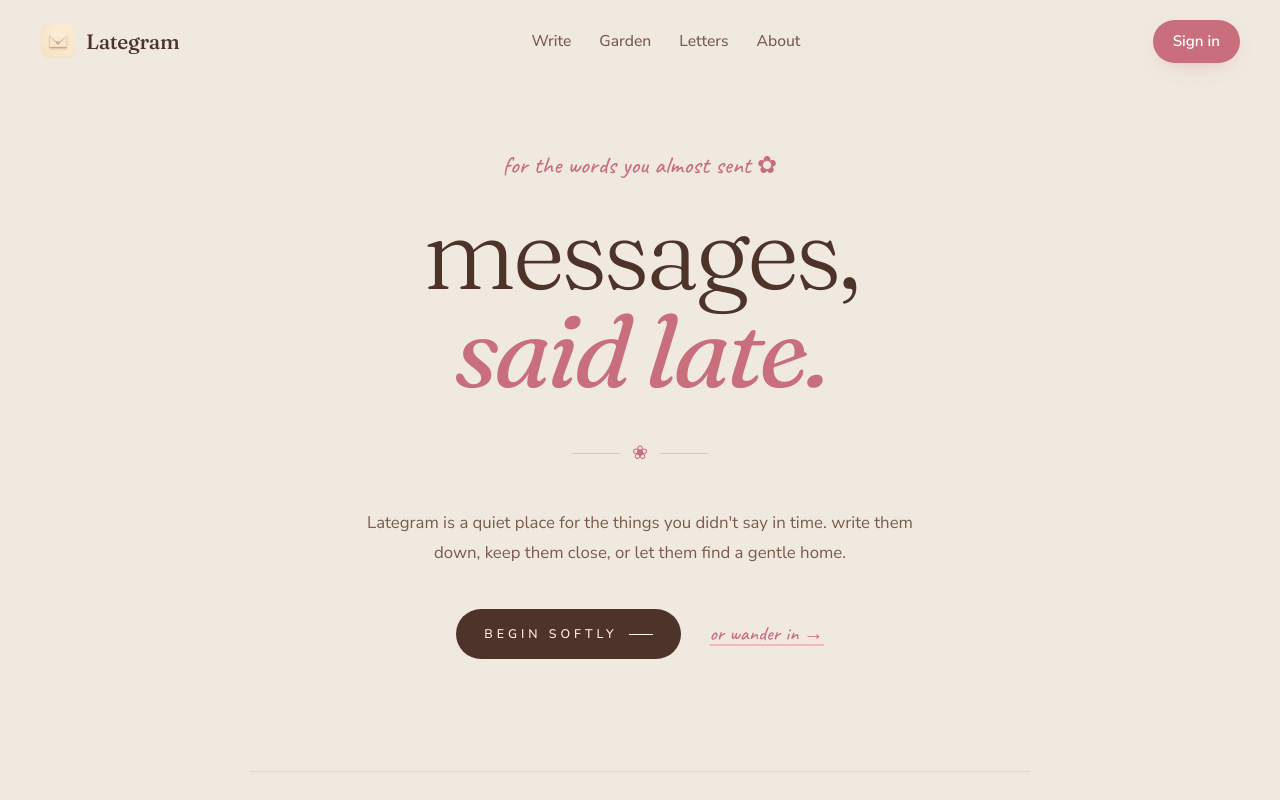
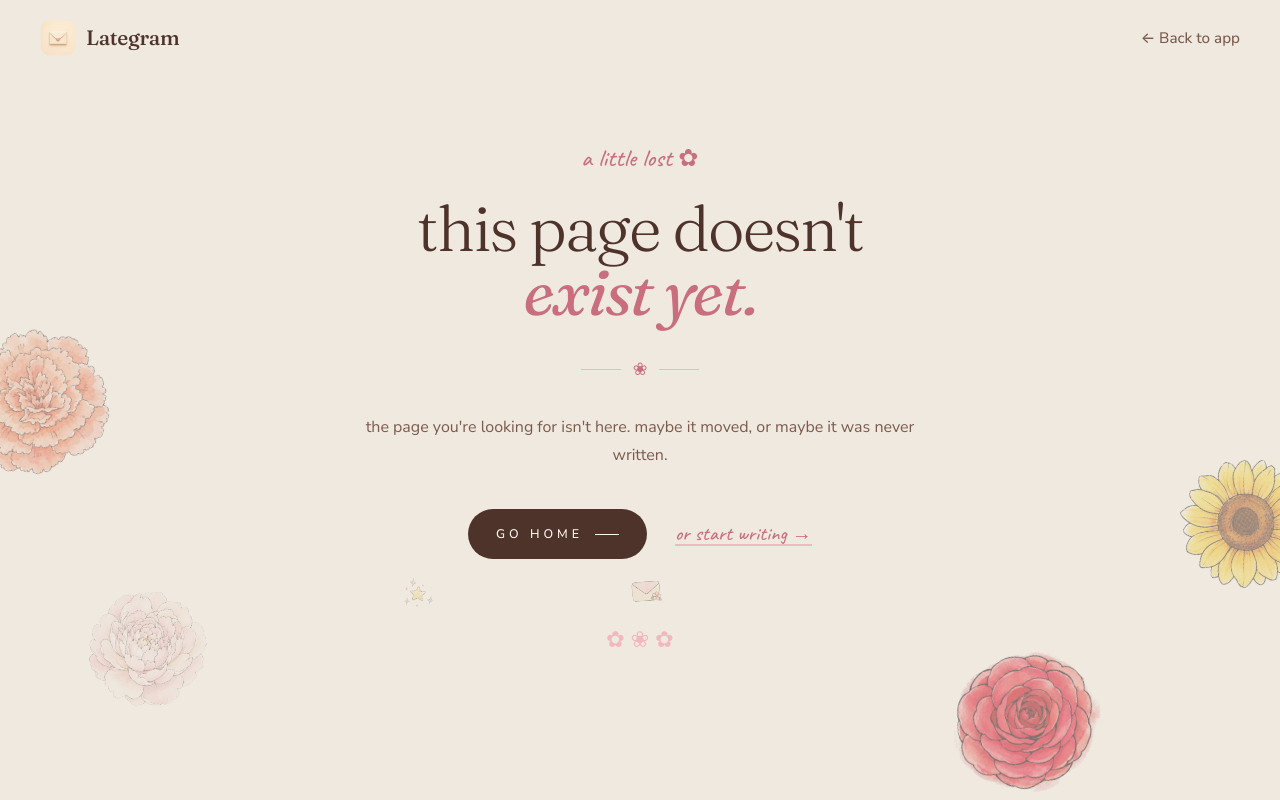
Before and after one commit to rudrasatani13/latergram, a React (Vite) app: page /404 in a window 1280 px wide. Shown: the top 800 px of the page. Built offline with nearby package versions, Linux system fonts and the light colour scheme.

Commit message:
feat: implement React Router v7 navigation and add NotFoundPage

```diff
--- a/package.json
+++ b/package.json
@@ -36,8 +36,8 @@
     "@radix-ui/react-slot": "1.1.2",
     "@radix-ui/react-switch": "1.1.3",
     "@radix-ui/react-tabs": "1.1.3",
+    "@radix-ui/react-toggle": "1.1.2",
     "@radix-ui/react-toggle-group": "1.1.2",
-    "@radix-ui/react-toggle": "1.1.2",
     "@radix-ui/react-tooltip": "1.1.8",
     "canvas-confetti": "1.9.4",
     "class-variance-authority": "0.7.1",
@@ -66,6 +66,8 @@
   },
   "devDependencies": {
     "@tailwindcss/vite": "4.1.12",
+    "@types/react": "^19.2.14",
+    "@types/react-dom": "^19.2.3",
     "@vitejs/plugin-react": "4.7.0",
     "tailwindcss": "4.1.12",
     "vite": "6.3.5"
--- a/src/app/App.tsx
+++ b/src/app/App.tsx
@@ -1,28 +1,31 @@
-import { useState } from "react";
+import { Routes, Route, Navigate, useLocation } from "react-router";
 import { AnimatePresence, motion } from "motion/react";
 import { LandingPage } from "./pages/LandingPage";
 import { AuthPage } from "./pages/AuthPage";
 import { HomePage } from "./pages/HomePage";
-
-type Page = "landing" | "auth" | "home";
+import { NotFoundPage } from "./pages/NotFoundPage";
 
 const easeSoft = [0.22, 1, 0.36, 1] as const;
 
 export default function App() {
-  const [page, setPage] = useState<Page>("landing");
+  const location = useLocation();
 
   return (
     <AnimatePresence mode="wait" initial={false}>
       <motion.div
-        key={page}
+        key={location.pathname}
         initial={{ opacity: 0, y: 8 }}
         animate={{ opacity: 1, y: 0 }}
         exit={{ opacity: 0, y: -8 }}
         transition={{ duration: 0.55, ease: easeSoft }}
       >
-        {page === "auth" && <AuthPage onNavigate={setPage} />}
-        {page === "home" && <HomePage onNavigate={setPage} />}
-        {page === "landing" && <LandingPage onNavigate={setPage} />}
+        <Routes location={location}>
+          <Route path="/" element={<LandingPage />} />
+          <Route path="/auth" element={<AuthPage />} />
+          <Route path="/app" element={<HomePage />} />
+          <Route path="/404" element={<NotFoundPage />} />
+          <Route path="*" element={<Navigate to="/404" replace />} />
+        </Routes>
       </motion.div>
     </AnimatePresence>
   );
--- a/src/app/components/Header.tsx
+++ b/src/app/components/Header.tsx
@@ -1,20 +1,20 @@
 import { motion } from "motion/react";
+import { useNavigate } from "react-router";
 import { Logo } from "./Logo";
 
 interface HeaderProps {
   current: "landing" | "auth" | "home";
-  onNavigate: (page: "landing" | "auth" | "home") => void;
   variant?: "full" | "minimal";
 }
 
 const easeSoft = [0.22, 1, 0.36, 1] as const;
 
-export function Header({ current, onNavigate, variant = "full" }: HeaderProps) {
+export function Header({ current, variant = "full" }: HeaderProps) {
+  const navigate = useNavigate();
+
   const links = [
-    { label: "Write", target: "home" as const },
-    { label: "Garden", target: "landing" as const },
-    { label: "Letters", target: "landing" as const },
-    { label: "About", target: "landing" as const },
+    { label: "Write", path: "/app" },
+    { label: "About", path: "/" },
   ];
 
   return (
@@ -25,7 +25,7 @@ export function Header({ current, onNavigate, variant = "full" }: HeaderProps) {
       className="px-6 md:px-10 py-5 relative z-20"
     >
       <div className="max-w-[1200px] mx-auto flex items-center justify-between gap-4">
-        <button onClick={() => onNavigate("landing")} className="flex items-center">
+        <button onClick={() => navigate("/")} className="flex items-center">
           <Logo />
         </button>
 
@@ -35,7 +35,7 @@ export function Header({ current, onNavigate, variant = "full" }: HeaderProps) {
               {links.map((l) => (
                 <button
                   key={l.label}
-                  onClick={() => onNavigate(l.target)}
+                  onClick={() => navigate(l.path)}
                   className="text-[var(--lg-cocoa)] hover:text-[var(--lg-rose)] transition-colors duration-300"
                   style={{ fontSize: "0.98rem", fontWeight: 500 }}
                 >
@@ -44,7 +44,7 @@ export function Header({ current, onNavigate, variant = "full" }: HeaderProps) {
               ))}
             </nav>
             <button
-              onClick={() => onNavigate("auth")}
+              onClick={() => navigate("/auth")}
               className={`px-5 py-2.5 rounded-full bg-[var(--lg-rose)] text-white hover:bg-[var(--lg-focus-rose)] transition-colors duration-300 shadow-[0_8px_22px_-12px_rgba(200,110,124,0.5)] ${
                 current === "auth" ? "ring-2 ring-[var(--lg-rose-soft)]/60" : ""
               }`}
@@ -55,7 +55,7 @@ export function Header({ current, onNavigate, variant = "full" }: HeaderProps) {
           </>
         ) : (
           <button
-            onClick={() => onNavigate("home")}
+            onClick={() => navigate("/app")}
             className="text-[var(--lg-cocoa)] hover:text-[var(--lg-rose)] transition-colors duration-300"
             style={{ fontSize: "0.95rem", fontWeight: 500 }}
           >
--- a/src/app/pages/HomePage.tsx
+++ b/src/app/pages/HomePage.tsx
@@ -1,4 +1,5 @@
-import { useState } from "react";
+import { useCallback } from "react";
+import { useSearchParams } from "react-router";
 import { motion, AnimatePresence } from "motion/react";
 import { Header } from "../components/Header";
 import { Grain } from "../components/Grain";
@@ -10,10 +11,6 @@ import { LateLettersView } from "../components/diary/LateLettersView";
 import { TimeSinceView } from "../components/diary/TimeSinceView";
 import { MemoryCardView } from "../components/diary/MemoryCardView";
 
-interface HomePageProps {
-  onNavigate: (page: "landing" | "auth" | "home") => void;
-}
-
 const easeSoft = [0.22, 1, 0.36, 1] as const;
 
 const reveal = {
@@ -22,13 +19,23 @@ const reveal = {
   transition: { duration: 0.95, ease: easeSoft },
 };
 
+const VALID_SECTIONS = ["write", "private", "garden", "later", "time", "memory"] as const;
+type Section = (typeof VALID_SECTIONS)[number];
+
+function resolveSection(raw: string | null): Section {
+  if (raw && (VALID_SECTIONS as readonly string[]).includes(raw)) {
+    return raw as Section;
+  }
+  return "write";
+}
+
 const categories = [
-  { id: "write", label: "Write", glyph: "✿" },
-  { id: "private", label: "Keep Private", glyph: "❀" },
-  { id: "garden", label: "The Garden", glyph: "✾" },
-  { id: "later", label: "Late Letters", glyph: "❁" },
-  { id: "time", label: "Time Since", glyph: "❃" },
-  { id: "memory", label: "Memory Cards", glyph: "❀" },
+  { id: "write" as Section, label: "Write", glyph: "✿" },
+  { id: "private" as Section, label: "Keep Private", glyph: "❀" },
+  { id: "garden" as Section, label: "The Garden", glyph: "✾" },
+  { id: "later" as Section, label: "Late Letters", glyph: "❁" },
+  { id: "time" as Section, label: "Time Since", glyph: "❃" },
+  { id: "memory" as Section, label: "Memory Cards", glyph: "❀" },
 ];
 
 const quickAreas = [
@@ -37,40 +44,53 @@ const quickAreas = [
     desc: "a quiet anonymous space for planted feelings.",
     cta: "view Garden space",
     glyph: "✾",
-    target: "garden",
+    target: "garden" as Section,
   },
   {
     title: "Late Letters",
     desc: "letters that arrive on a date that feels right.",
     cta: "view letters space",
     glyph: "❁",
-    target: "later",
+    target: "later" as Section,
   },
   {
     title: "Time Since",
     desc: "a quiet counter for the days since something mattered.",
     cta: "view counter space",
     glyph: "❃",
-    target: "time",
+    target: "time" as Section,
   },
   {
     title: "Memory Cards",
     desc: "turn a message into a small card you can keep softly.",
     cta: "view cards space",
     glyph: "❀",
-    target: "memory",
+    target: "memory" as Section,
   },
 ];
 
-export function HomePage({ onNavigate }: HomePageProps) {
-  const [active, setActive] = useState("write");
+export function HomePage() {
+  const [searchParams, setSearchParams] = useSearchParams();
+  const active = resolveSection(searchParams.get("section"));
+
+  const setActive = useCallback(
+    (section: Section) => {
+      if (section === "write") {
+        // "write" is the default, so we remove the param for a clean URL
+        setSearchParams({}, { replace: false });
+      } else {
+        setSearchParams({ section }, { replace: false });
+      }
+    },
+    [setSearchParams]
+  );
 
   return (
     <div className="min-h-screen relative overflow-hidden bg-[var(--lg-cream)]">
       <BackgroundPetals />
       <Grain />
       <div className="relative z-10">
-        <Header current="home" onNavigate={onNavigate} variant="minimal" />
+        <Header current="home" variant="minimal" />
 
         <main className="px-6 md:px-12 pb-24">
           <div className="max-w-[960px] mx-auto pt-8">
--- a/src/app/pages/LandingPage.tsx
+++ b/src/app/pages/LandingPage.tsx
@@ -1,11 +1,8 @@
 import { motion } from "motion/react";
+import { useNavigate } from "react-router";
 import { Header } from "../components/Header";
 import { Grain } from "../components/Grain";
 import { BackgroundPetals } from "../components/BackgroundPetals";
-
-interface LandingPageProps {
-  onNavigate: (page: "landing" | "auth" | "home") => void;
-}
 
 const easeSoft = [0.22, 1, 0.36, 1] as const;
 
@@ -31,13 +28,15 @@ const ritual = [
   { step: "three", title: "let it rest", desc: "save it, plant it, send it later. or never." },
 ];
 
-export function LandingPage({ onNavigate }: LandingPageProps) {
+export function LandingPage() {
+  const navigate = useNavigate();
+
   return (
     <div className="min-h-screen relative overflow-hidden bg-[var(--lg-cream)]">
       <BackgroundPetals />
       <Grain />
       <div className="relative z-10">
-        <Header current="landing" onNavigate={onNavigate} variant="full" />
+        <Header current="landing" variant="full" />
 
         <main className="px-6 md:px-12">
           <section className="max-w-[960px] mx-auto pt-16 pb-28 text-center">
@@ -98,7 +97,7 @@ export function LandingPage({ onNavigate }: LandingPageProps) {
               className="mt-10 flex items-center justify-center gap-7 flex-wrap"
             >
               <button
-                onClick={() => onNavigate("auth")}
+                onClick={() => navigate("/auth")}
                 className="group inline-flex items-center gap-3 bg-[var(--lg-ink)] text-[var(--lg-cream)] py-4 px-7 rounded-full hover:bg-[var(--lg-rose)] transition-colors duration-700"
               >
                 <span style={{ fontSize: "0.78rem", letterSpacing: "0.32em", textTransform: "uppercase" }}>
@@ -107,7 +106,7 @@ export function LandingPage({ onNavigate }: LandingPageProps) {
                 <span className="block w-6 h-px bg-[var(--lg-cream)] transition-all duration-500 group-hover:w-10" />
               </button>
               <button
-                onClick={() => onNavigate("home")}
+                onClick={() => navigate("/app")}
                 className="font-cute text-[var(--lg-rose)] hover:text-[var(--lg-focus-rose)] underline decoration-[var(--lg-rose-soft)] underline-offset-4 transition-colors duration-500"
                 style={{ fontSize: "1.25rem" }}
               >
@@ -288,7 +287,7 @@ export function LandingPage({ onNavigate }: LandingPageProps) {
               <span className="font-serif-italic text-[var(--lg-rose)]">even if it's late.</span>
             </h2>
             <button
-              onClick={() => onNavigate("auth")}
+              onClick={() => navigate("/auth")}
               className="group mt-10 inline-flex items-center gap-3 bg-[var(--lg-ink)] text-[var(--lg-cream)] py-4 px-7 rounded-full hover:bg-[var(--lg-rose)] transition-colors duration-700"
             >
               <span style={{ fontSize: "0.78rem", letterSpacing: "0.32em", textTransform: "uppercase" }}>
--- /dev/null
+++ b/src/app/pages/NotFoundPage.tsx
@@ -0,0 +1,104 @@
+import { motion } from "motion/react";
+import { useNavigate } from "react-router";
+import { Header } from "../components/Header";
+import { Grain } from "../components/Grain";
+import { BackgroundPetals } from "../components/BackgroundPetals";
+
+const easeSoft = [0.22, 1, 0.36, 1] as const;
+
+export function NotFoundPage() {
+  const navigate = useNavigate();
+
+  return (
+    <div className="min-h-screen relative overflow-hidden bg-[var(--lg-cream)]">
+      <BackgroundPetals />
+      <Grain />
+      <div className="relative z-10">
+        <Header current="landing" variant="minimal" />
+
+        <main className="px-6 md:px-12 pb-24 pt-16">
+          <div className="max-w-[560px] mx-auto text-center">
+            <motion.p
+              initial={{ opacity: 0, y: 8 }}
+              animate={{ opacity: 1, y: 0 }}
+              transition={{ duration: 0.9, ease: easeSoft }}
+              className="font-cute text-[var(--lg-rose)] mb-5"
+              style={{ fontSize: "1.5rem" }}
+            >
+              a little lost ✿
+            </motion.p>
+
+            <motion.h1
+              initial={{ opacity: 0, y: 14, filter: "blur(8px)" }}
+              animate={{ opacity: 1, y: 0, filter: "blur(0px)" }}
+              transition={{ duration: 1, ease: easeSoft, delay: 0.1 }}
+              className="text-[var(--lg-ink)]"
+              style={{
+                fontFamily: "'Fraunces', serif",
+                fontWeight: 300,
+                fontSize: "clamp(2.4rem, 5.4vw, 4rem)",
+                lineHeight: 1,
+                letterSpacing: "-0.03em",
+              }}
+            >
+              this page doesn't
+              <br />
+              <span className="font-serif-italic text-[var(--lg-rose)]">exist yet.</span>
+            </motion.h1>
+
+            <motion.div
+              initial={{ opacity: 0 }}
+              animate={{ opacity: 1 }}
+              transition={{ duration: 1, delay: 0.3 }}
+              className="my-8 flex items-center justify-center gap-3"
+            >
+              <span className="w-10 h-px bg-[var(--lg-rose-soft)]" />
+              <span className="text-[var(--lg-rose)]" style={{ fontSize: "1.1rem" }}>
+                ❀
+              </span>
+              <span className="w-10 h-px bg-[var(--lg-rose-soft)]" />
+            </motion.div>
+
+            <motion.p
+              initial={{ opacity: 0, y: 6 }}
+              animate={{ opacity: 1, y: 0 }}
+              transition={{ duration: 1, ease: easeSoft, delay: 0.4 }}
+              className="text-[var(--lg-cocoa)] leading-[1.7]"
+              style={{ fontSize: "1rem" }}
+            >
+              the page you're looking for isn't here. maybe it moved, or maybe it was never written.
+            </motion.p>
+
+            <motion.div
+              initial={{ opacity: 0, y: 10 }}
+              animate={{ opacity: 1, y: 0 }}
+              transition={{ duration: 1, ease: easeSoft, delay: 0.6 }}
+              className="mt-10 flex items-center justify-center gap-7 flex-wrap"
+            >
+              <button
+                onClick={() => navigate("/")}
+                className="group inline-flex items-center gap-3 bg-[var(--lg-ink)] text-[var(--lg-cream)] py-4 px-7 rounded-full hover:bg-[var(--lg-rose)] transition-colors duration-700"
+              >
+                <span style={{ fontSize: "0.78rem", letterSpacing: "0.32em", textTransform: "uppercase" }}>
+                  Go home
+                </span>
+                <span className="block w-6 h-px bg-[var(--lg-cream)] transition-all duration-500 group-hover:w-10" />
+              </button>
+              <button
+                onClick={() => navigate("/app")}
+                className="font-cute text-[var(--lg-rose)] hover:text-[var(--lg-focus-rose)] underline decoration-[var(--lg-rose-soft)] underline-offset-4 transition-colors duration-500"
+                style={{ fontSize: "1.25rem" }}
+              >
+                or start writing →
+              </button>
+            </motion.div>
+
+            <div className="mt-16 text-[var(--lg-rose-soft)]" style={{ fontSize: "1.4rem" }}>
+              ✿ ❀ ✿
+            </div>
+          </div>
+        </main>
+      </div>
+    </div>
+  );
+}
```
Also changed, not shown: src/app/pages/AuthPage.tsx (+2 -6 lines), src/main.tsx (+9 -5 lines), 3 other files (tests, documents, lock files or other folders).
